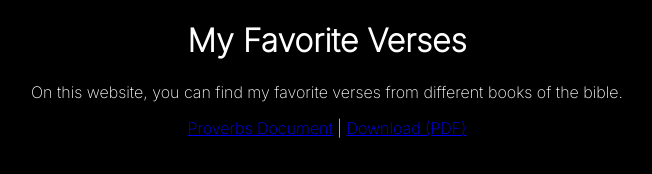
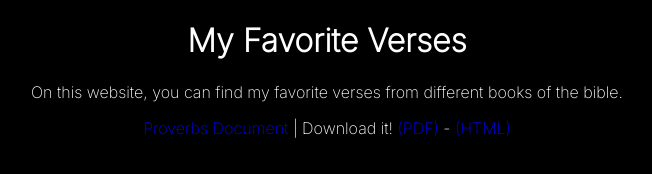
Before and after one commit to maxsspot/myfavoriteverses, a plain HTML site: page index.html in a window 1280 px wide. Shown: the whole page, without its empty margins (313-965 px from the left). Drawn offline with Linux system fonts and the light colour scheme.

Commit message:
Update index.html

```diff
--- a/index.html
+++ b/index.html
@@ -9,7 +9,7 @@
 <body id="home">
 <h1>My Favorite Verses</h1>
 <p>On this website, you can find my favorite verses from different books of the bible.</p>
-<a href = "https://docs.google.com/document/d/e/2PACX-1vS9XuVyx4EqjA3oWH7ck9I66QJS7eGaCA-AfLT07sDrCcp8XIFtzI4U6LZymABmOUxYVLzZOiXCor7l/pub" />Proverbs Document</a>  |  <a href = "MyFavoriteProverbs.pdf" download>Download (PDF)</a>
+<a href = "https://docs.google.com/document/d/e/2PACX-1vS9XuVyx4EqjA3oWH7ck9I66QJS7eGaCA-AfLT07sDrCcp8XIFtzI4U6LZymABmOUxYVLzZOiXCor7l/pub" />Proverbs Document</a>  |  Download it! <a href = "MyFavoriteProverbs.pdf" download>(PDF)</a> - <a href = "MyFavoriteProverbs.html" download>(HTML)</a>
 <style>
     * {
       font-family:"Inter", sans-serif;
@@ -20,6 +20,14 @@
       color:white;
       text-align:center;
     }
+
+    a {
+      text-decoration:none;
+    }
+
+    a:hover {
+      text-decoration:underline;
+    }
 </style>
 </body>
 </html>
```
